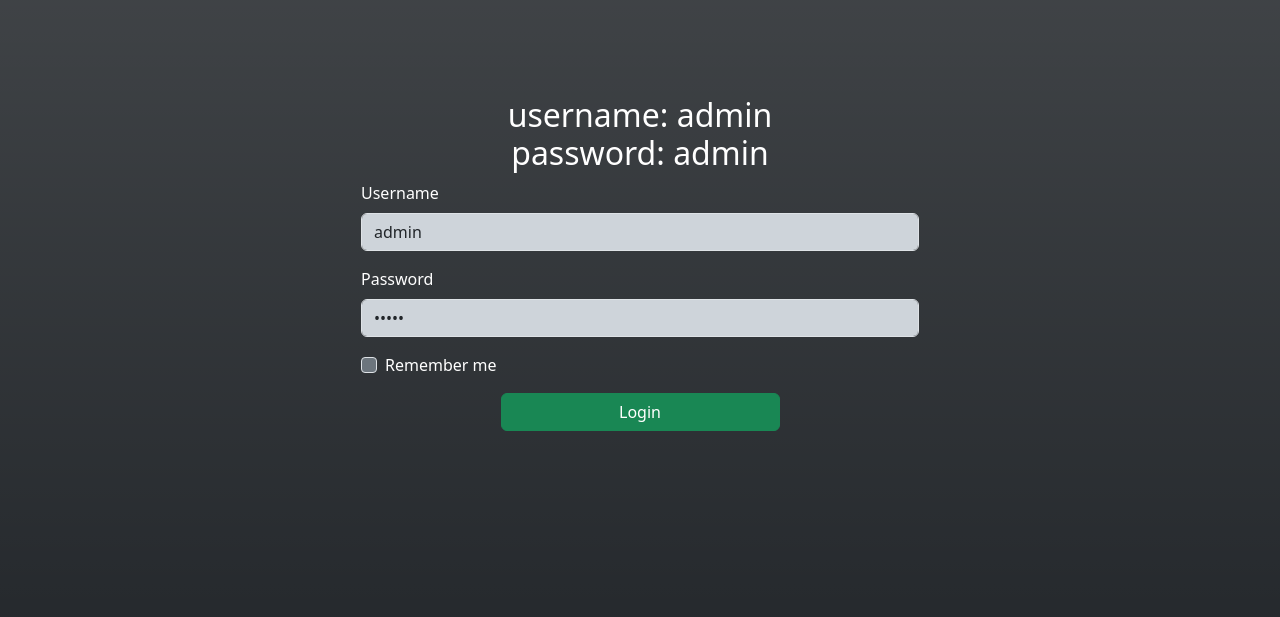
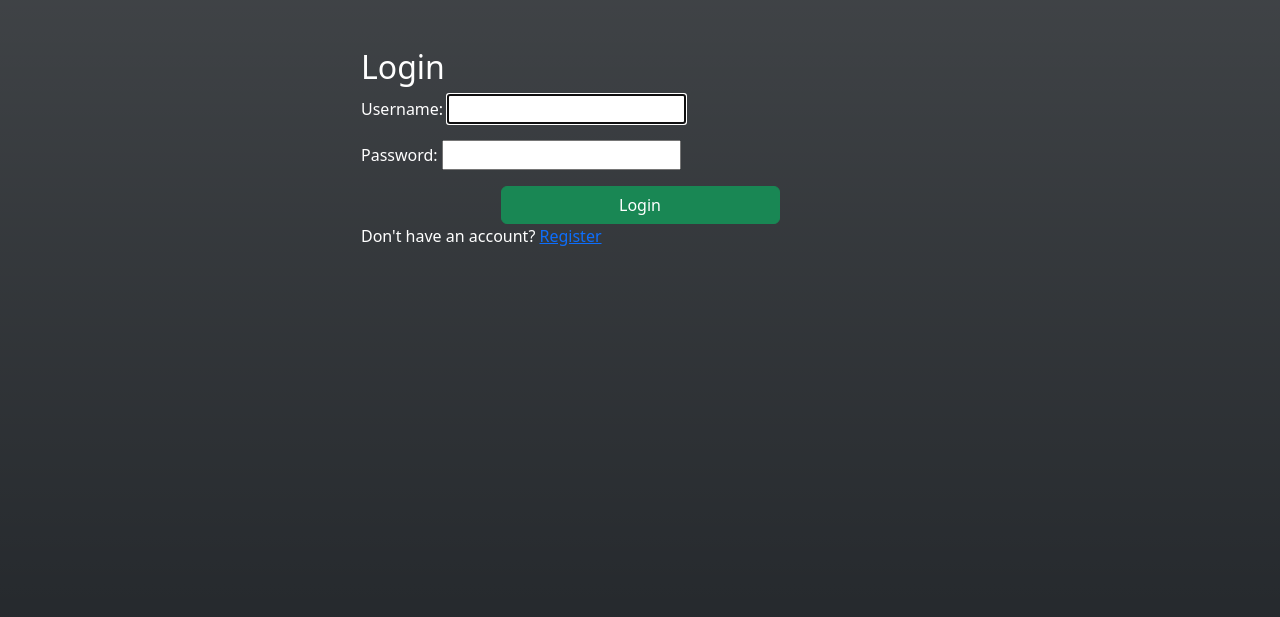
Before and after one commit to NourElDin023/ITI-management-system, a Django app: page /login/ in a window 1280 px wide. Shown: the part 68-685 px from the top of the page. Run offline with Django 5.2, Linux system fonts and the light colour scheme.

```diff
--- a/course_management_system/course_app/urls.py
+++ b/course_management_system/course_app/urls.py
@@ -5,5 +5,5 @@ urlpatterns = [
     path("", course, name="course"),
     path("insert/", courseInsert, name="insert_course"),
     path("update/<int:id>/", courseUpdate, name="update_course"),
-    path("delete/<int:pk>/", TraineeDeleteView.as_view(), name="delete_course"),
+    path("delete/<int:pk>/", CourseDeleteView.as_view(), name="delete_course"),
 ]
--- a/course_management_system/course_management_system/urls.py
+++ b/course_management_system/course_management_system/urls.py
@@ -17,14 +17,14 @@ Including another URLconf
 
 from django.contrib import admin
 from django.urls import path, include
-from .views import home, login, register , logout
+from .views import *
 
 urlpatterns = [
     path("admin/", admin.site.urls),
     path("", home, name="home"),
     path("trainee/", include("trainee_app.urls")),
     path("course/", include("course_app.urls")),
-    path("login/", login, name="login"),
-    path("register/", register, name="register"),
-    path("logout/", logout, name="logout"),
+    path("register/", UserRegisterView.as_view(), name="register"),
+    path("login/", UserLoginView.as_view(), name="login"),
+    path("logout/", user_logout, name="logout"),
 ]
--- a/course_management_system/course_management_system/views.py
+++ b/course_management_system/course_management_system/views.py
@@ -1,7 +1,7 @@
 from django.shortcuts import render, redirect
-from django.contrib.auth import authenticate, login as auth_login, logout as auth_logout
-from django.contrib.auth.models import User
-from django.contrib import messages
+from django.contrib.auth import authenticate, login, logout
+from django.contrib.auth.forms import UserCreationForm, AuthenticationForm
+from django.views import View
 
 
 # Create your views here.
@@ -10,29 +10,37 @@ def home(request):
     return render(request, "home.html", context)
 
 
-def login(request):
-    if request.method == "POST":
-        username = request.POST["username"]
-        password = request.POST["password"]
+class UserRegisterView(View):
+    def get(self, request):
+        form = UserCreationForm()
+        return render(request, "register.html", {"form": form})
 
-        # Hardcoded credentials
-        if username == "admin" and password == "admin":
-            # Fake user login (for testing only)
-            user, _ = User.objects.get_or_create(
-                username="admin"
-            )  # Create if doesn't exist
-            auth_login(request, user)  # Log the user in
-            return redirect("home")  # Redirect to home page
+    def post(self, request):
+        form = UserCreationForm(request.POST)
+        if form.is_valid():
+            user = form.save()
+            login(request, user)  # Auto-login after registration
+            return redirect("trainee")  # Redirect to trainee list or dashboard
+        return render(request, "register.html", {"form": form})
 
-        return render(request, "login.html", {"error": "Invalid username or password"})
-
-    return render(request, "login.html")
+    # ✅ Login View
 
 
-def register(request):
-    return render(request, "register.html")
+class UserLoginView(View):
+    def get(self, request):
+        form = AuthenticationForm()
+        return render(request, "login.html", {"form": form})
+
+    def post(self, request):
+        form = AuthenticationForm(data=request.POST)
+        if form.is_valid():
+            user = form.get_user()
+            login(request, user)
+            return redirect("trainee")  # Redirect to trainee list or dashboard
+        return render(request, "login.html", {"form": form})
 
 
-def logout(request):
-    auth_logout(request)
-    return redirect("home")
+# ✅ Logout View
+def user_logout(request):
+    logout(request)
+    return redirect("login")  # Redirect to login page after logout
--- a/course_management_system/templates/login.html
+++ b/course_management_system/templates/login.html
@@ -10,8 +10,18 @@
 
 {% block content %}
 <section>
-    <h2 class="text-center mt-5">username: admin <br> password: admin</h2>
-    <form class="w-md-75 w-50 mx-auto" method="POST">
+    <div class="w-50 w-md-75 mx-auto">
+        <h2>Login</h2>
+        <form method="post">
+            {% csrf_token %}
+            {{ form.as_p }}
+            <button type="submit" class="d-block btn btn-success w-50 mx-auto">Login</button>
+        </form>
+        <p>Don't have an account? <a href="{% url 'register' %}">Register</a></p>
+    </div>
+
+    <!-- <h2 class="text-center mt-5">username: admin <br> password: admin</h2>
+    <form class="w-50 w-md-75 mx-auto" method="POST">
         {% csrf_token %}
         <div class="mb-3">
             <label for="username" class="form-label">Username</label>
@@ -25,11 +35,11 @@
                 value="admin"
                 style="--bs-focus-ring-color: rgba(var(--bs-success-rgb), .25);--bs-focus-ring-x: 10px; --bs-focus-ring-y: 10px; --bs-focus-ring-blur: 4px">
         </div>
-        <div class="mb-3 form-check">
+        <div class="form-check mb-3">
             <input type="checkbox" class="form-check-input bg-secondary" id="exampleCheck1">
             <label class="form-check-label" for="exampleCheck1">Remember me</label>
         </div>
-        <button type="submit" class="d-block btn btn-success w-50 mx-auto">Login</button>
-    </form>
+        <button type="submit" >Login</button>
+    </form> -->
 </section>
 {% endblock %}
```
Also changed, not shown: course_management_system/course_app/views.py (+7 -1 lines), course_management_system/templates/register.html (+13 -3 lines), course_management_system/trainee_app/views.py (+6 -4 lines).
